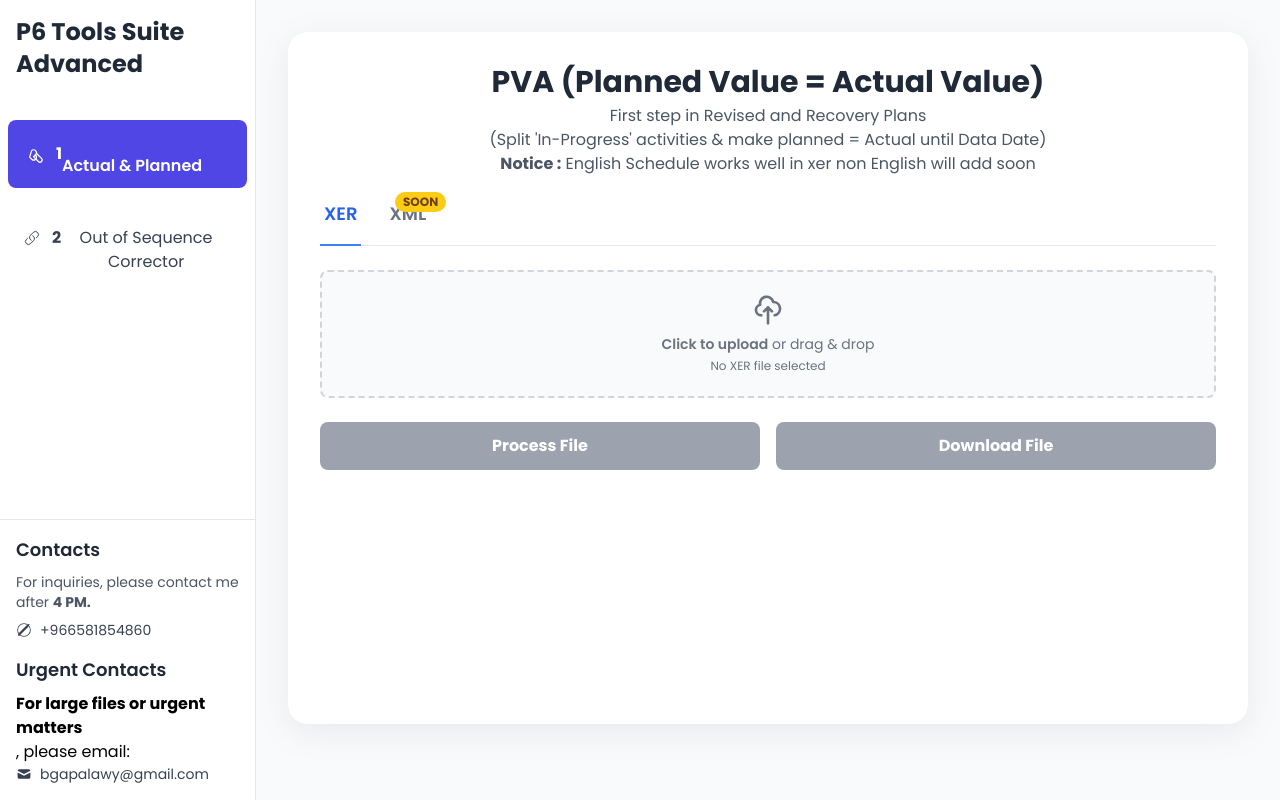
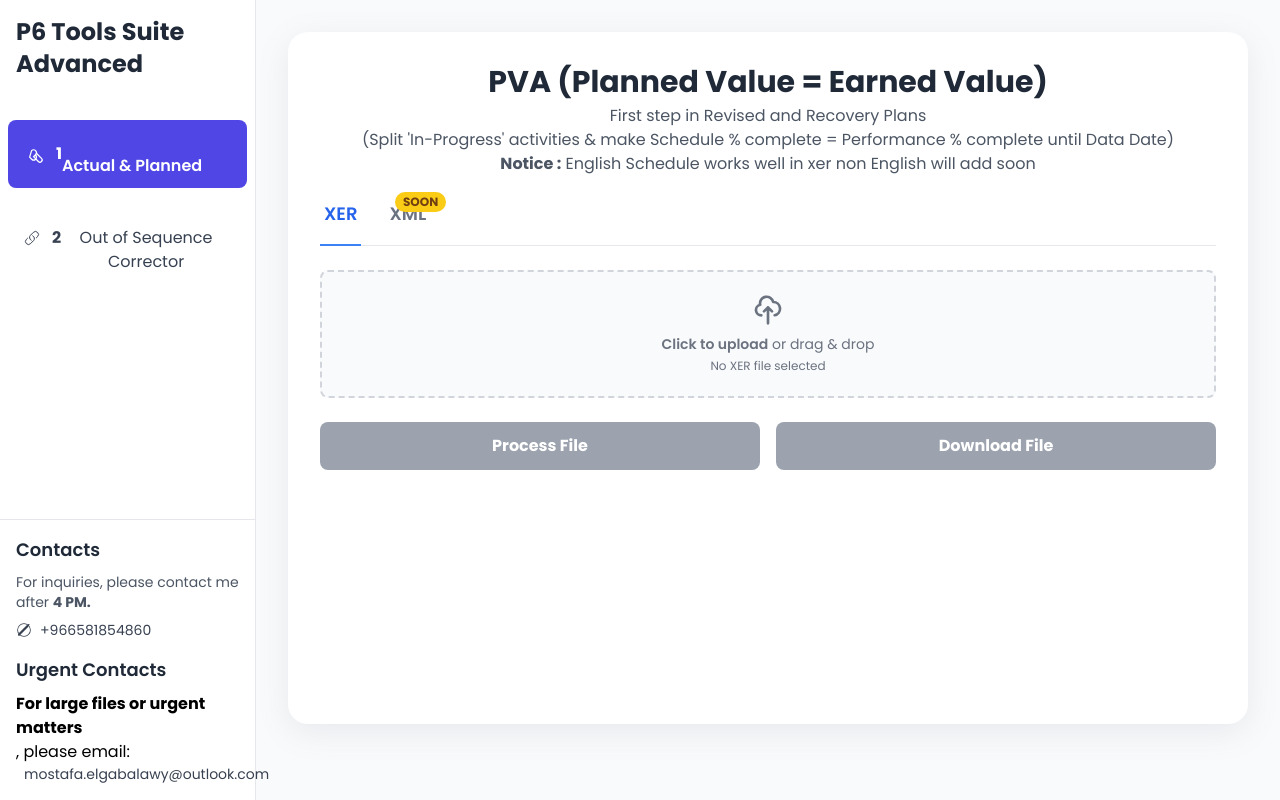
Before and after one commit to bgapalawy/OutOfSequenceP6Solver, a website: page index.html in a window 1280 px wide. Drawn offline with nearby package versions, Linux system fonts and the light colour scheme.

Commit message:
Update index.html

```diff
--- a/index.html
+++ b/index.html
@@ -2,8 +2,9 @@
 <html lang="en">
 <head>
     <meta charset="UTF-8">
+
     <meta name="viewport" content="width=device-width, initial-scale=1.0">
-    <title>creativefulcrum</title>
+    <title>Mostafa Elgabalawy</title>
     <script src="https://cdn.tailwindcss.com"></script>
     <link href="https://fonts.googleapis.com/css2?family=Poppins:wght@400;500;600;700&display=swap" rel="stylesheet">
     <style>
@@ -104,7 +105,7 @@
                 <p class="text-sm text-gray-600 mb-2"> <h2><strong>For large files or urgent matters</strong></h2> , please email:</p>
                 <div class="flex items-center text-sm text-gray-700">
                     <svg class="w-4 h-4 mr-2" fill="currentColor" viewBox="0 0 20 20" xmlns="http://www.w3.org/2000/svg"><path d="M2.003 5.884L10 9.882l7.997-3.998A2 2 0 0016 4H4a2 2 0 00-1.997 1.884zM18 8.118l-8 4-8-4V14a2 2 0 002 2h12a2 2 0 002-2V8.118z"></path></svg>
-                    <a href="mailto:bgapalawy@gmail.com" class="hover:underline">bgapalawy@gmail.com</a>
+                    <a href="mailto:bgapalawy@gmail.com" class="hover:underline">mostafa.elgabalawy@outlook.com</a>
                 </div>
             </div>
         </aside>
@@ -113,8 +114,8 @@
             <div id="content-updater" class="tool-content">
                 <section class="tool-card p-6 md:p-8">
                     <div class="text-center mb-6">
-                        <h2 class="text-3xl font-bold text-gray-800">PVA  (Planned Value = Actual Value)</h2>
-                        <p class="text-gray-600 mt-1">First step in Revised and Recovery Plans <br>(Split 'In-Progress' activities & make planned = Actual until Data Date)
+                        <h2 class="text-3xl font-bold text-gray-800">PVA  (Planned Value = Earned Value)</h2>
+                        <p class="text-gray-600 mt-1">First step in Revised and Recovery Plans <br>(Split 'In-Progress' activities & make Schedule % complete = Performance % complete until Data Date)
                         <br><strong>Notice :</strong> English Schedule works well in xer non English will add soon </p>
                     </div>
                     <div class="border-b border-gray-200 mb-6">
```
